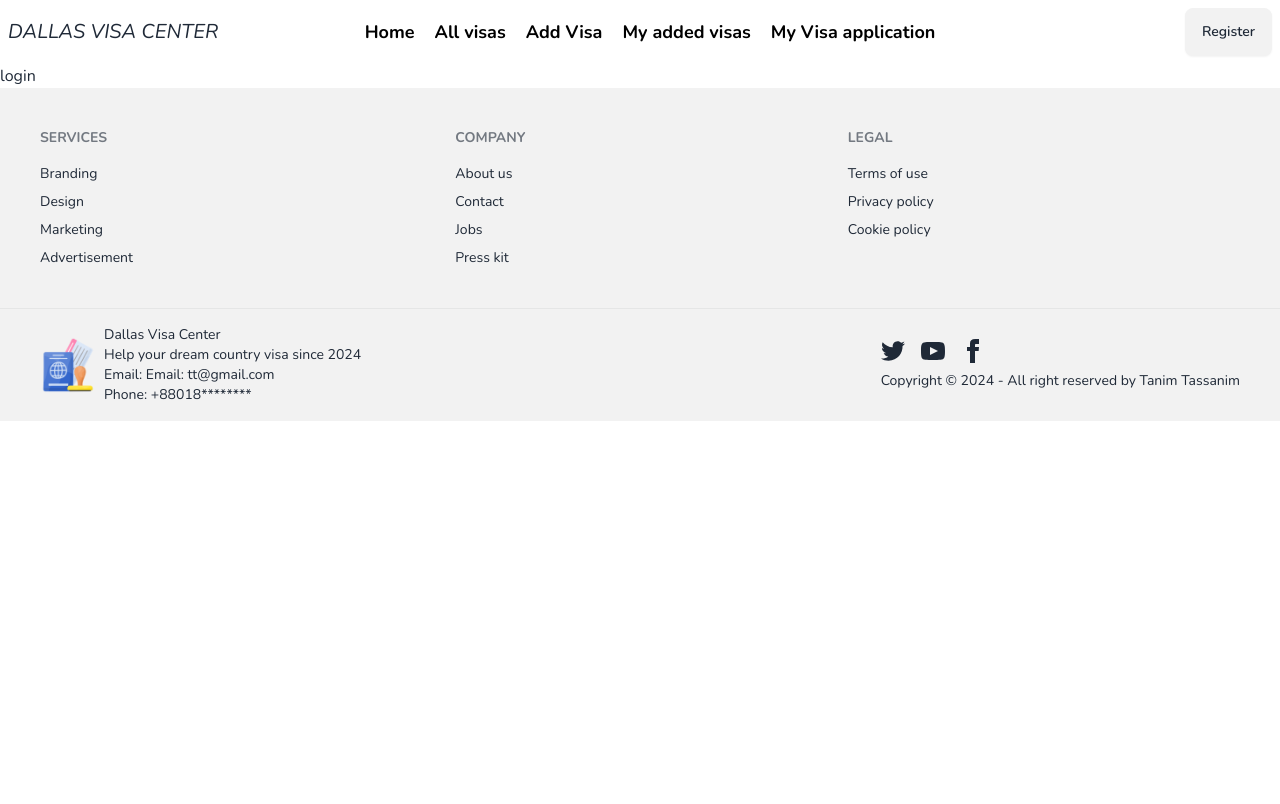
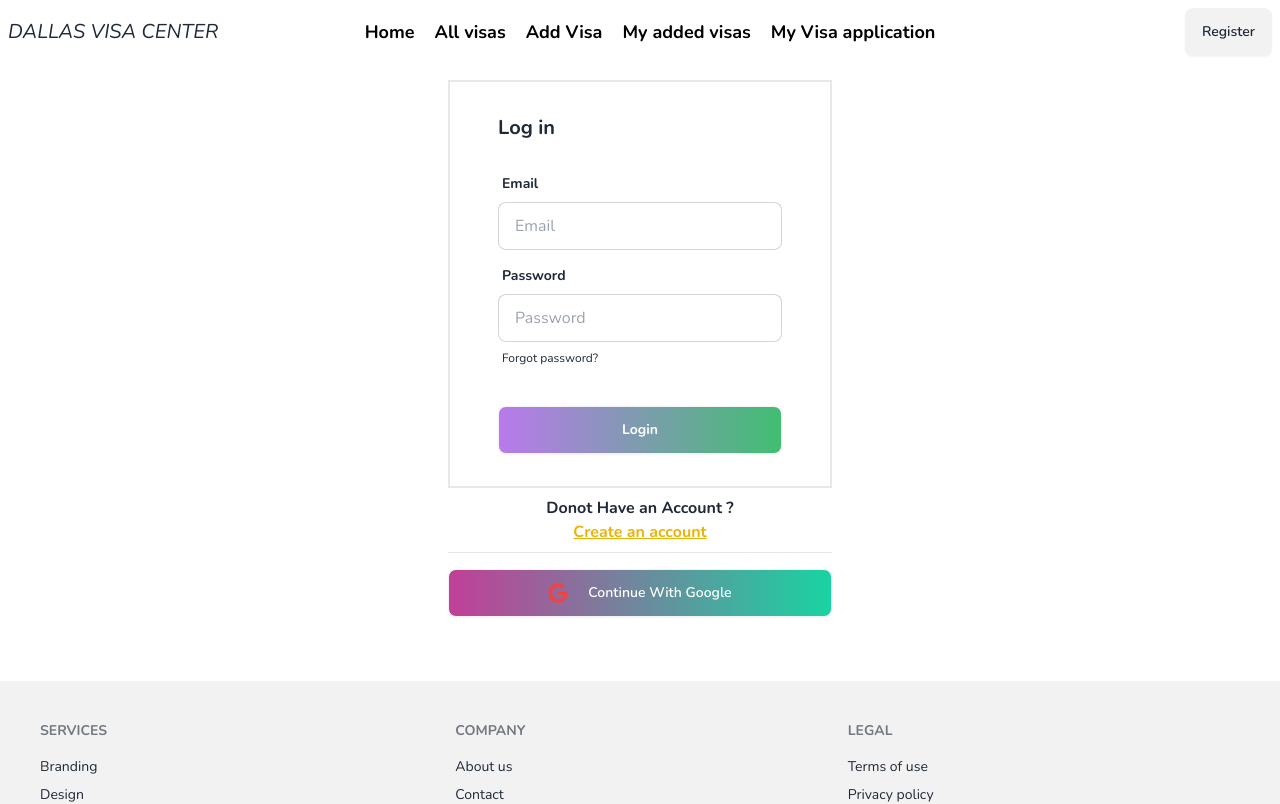
Before and after one commit to tanimtassanim235/visa-center-client, a React (Vite) app: page /login in a window 1280 px wide. Shown: the top 804 px of the page. Built offline with nearby package versions, Linux system fonts and the light colour scheme; no server answers.

Commit message:
register & signin done

```diff
--- /dev/null
+++ b/AuthProvider.jsx
@@ -0,0 +1,65 @@
+import { createContext, useEffect, useState } from "react";
+import { createUserWithEmailAndPassword, getAuth, GoogleAuthProvider, onAuthStateChanged, signInWithEmailAndPassword, signInWithPopup, signOut, updateProfile } from "firebase/auth";
+import app from "./src/firebase.init";
+
+export const AuthContext = createContext()
+const googleProvider = new GoogleAuthProvider();
+const auth = getAuth(app)
+
+const AuthProvider = ({ children }) => {
+    const [user, setUser] = useState(null);
+    const [loading, setLoading] = useState(true);
+
+    const createUser = (email, password) => {
+        setLoading(true)
+        return createUserWithEmailAndPassword(auth, email, password)
+    }
+
+    const signIn = (email, password) => {
+        setLoading(true)
+        return signInWithEmailAndPassword(auth, email, password)
+    }
+
+    const googleSignIn = () => {
+        setLoading(true)
+        return signInWithPopup(auth, googleProvider)
+    }
+
+    const updateUserProfile = (updatedInfo) => {
+        setLoading(true)
+        return updateProfile(auth.currentUser, updatedInfo)
+    }
+
+    const logOut = () => {
+        // setLoading(true)
+        setUser(null)
+        return signOut(auth)
+    }
+
+    useEffect(() => {
+        const UnSub = onAuthStateChanged(auth, (currentUser) => {
+            setUser(currentUser);
+            setLoading(false)
+        });
+        return () => {
+            UnSub();
+        }
+    })
+
+    const info = {
+        signIn,
+        googleSignIn,
+        setUser,
+        logOut,
+        createUser,
+        updateUserProfile
+    }
+
+    return (
+        <AuthContext.Provider value={info}>
+            {children}
+        </AuthContext.Provider>
+    );
+};
+
+export default AuthProvider;
--- a/package.json
+++ b/package.json
@@ -20,7 +20,9 @@
     "react-icons": "^5.4.0",
     "react-router-dom": "^7.0.2",
     "react-simple-typewriter": "^5.0.1",
+    "react-toastify": "^10.0.6",
     "sort-by": "^1.2.0",
+    "sweetalert2": "^11.14.5",
     "swiper": "^11.1.15"
   },
   "devDependencies": {
--- a/src/components/Login.jsx
+++ b/src/components/Login.jsx
@@ -1,10 +1,92 @@
-import React from 'react';
+import React, { useContext, useState } from 'react';
+import { AuthContext } from '../../AuthProvider';
+import { Link, useLocation, useNavigate } from 'react-router-dom';
+import { toast } from 'react-toastify';
+import { FaGoogle } from 'react-icons/fa';
 
 const Login = () => {
+    const { signIn, googleSignIn, setUser } = useContext(AuthContext);
+
+    const [errorMessage, setErrorMessage] = useState('');
+    const location = useLocation();
+
+    const navigate = useNavigate();
+
+    const handleLogin = (e) => {
+        e.preventDefault()
+        setErrorMessage('')
+        const email = e.target.email.value;
+        const password = e.target.password.value;
+
+        signIn(email, password)
+            .then((res) => {
+                const user = res.user;
+                setUser(user)
+                toast.success("Successfully Log in !", {
+                    position: "top-right"
+                });
+                navigate(location?.state ? location.state : "/");
+            })
+            .catch((error) => {
+                setErrorMessage(error.message);
+            })
+    }
+
+    // google login
+    const handleGoogle = () => {
+        googleSignIn()
+            .then((res) => {
+                const user = res.user;
+                setUser(user)
+                toast.success("Successfully Log in With Google !", {
+                    position: "top-right"
+                });
+                navigate(location?.state ? location.state : "/")
+            })
+            .catch((error) => {
+                setErrorMessage(error.message);
+            })
+
+    }
     return (
-        <div>
-            login
-        </div>
+        <>
+            <div className="card bg-base-500 w-full max-w-sm mx-auto mt-4  my-12">
+                <form className="card-body px-12 border-2" onSubmit={handleLogin} >
+                    <h3 className='text-xl font-bold mb-4'>Log in</h3>
+                    <div className="form-control">
+                        <label className="label">
+                            <span className="label-text font-bold">Email</span>
+                        </label>
+                        <input type="email" name='email' placeholder="Email"
+                            className="input input-bordered" required />
+                    </div>
+                    <div className="form-control">
+                        <label className="label">
+                            <span className="label-text font-bold">Password</span>
+                        </label>
+                        <input type="password" name='password' placeholder="Password" className="input input-bordered" required />
+                        <label className="label">
+                            <p className="label-text-alt link link-hover">Forgot password?</p>
+                        </label>
+                    </div>
+                    {
+                        errorMessage && <p className='text-red-500 italic'>{errorMessage}</p>
+                    }
+                    <div className="form-control mt-6">
+                        <button className="btn bg-gradient-to-r from-[#B97AEB] to-[#41BE72]  text-white font-bold">Login</button>
+                    </div>
+                </form>
+                <p className='p-2 text-center font-bold'>Donot Have an Account ? <br /> <Link to="/register" className='text-yellow-500 underline'>Create an account</Link></p>
+                <hr />
+                <div className='my-4 space-y-3'>
+                    <div className='btn flex justify-center  bg-gradient-to-r from-[#C13F98] to-[#19D3A2]  text-white cursor-pointer' onClick={handleGoogle}>
+                        <button className='flex items-center justify-around gap-5'>
+                            <span className='text-red-500 text-xl'><FaGoogle></FaGoogle></span>
+                            Continue With Google</button>
+                    </div>
+                </div>
+            </div>
+        </>
     );
 };
 
--- a/src/components/Register.jsx
+++ b/src/components/Register.jsx
@@ -1,16 +1,20 @@
-import React, { useState } from 'react';
+import React, { useContext, useState } from 'react';
 import { FaGoogle } from 'react-icons/fa';
-import { Link } from 'react-router-dom';
+import { Link, useNavigate } from 'react-router-dom';
+import { AuthContext } from '../../AuthProvider';
+import { toast } from 'react-toastify';
+
 
 const Register = () => {
 
+    const { googleSignIn, setUser, createUser, updateUserProfile } = useContext(AuthContext);
+    const navigate = useNavigate();
     const [error, setError] = useState({});
     const [errorMessage, setErrorMessage] = useState('');
 
     const handleRegister = e => {
         setErrorMessage('');
         setError({})
-
         e.preventDefault();
         const form = new FormData(e.target);
         const name = form.get("name");
@@ -25,8 +29,45 @@ const Register = () => {
             setError({ ...error, password: "One UpperCase , One LowerCase & 6 digit " })
             return
         }
+
+        createUser(email, password)
+            .then((res) => {
+                const user = res.user;
+                updateUserProfile({ displayName: name, photoURL: photo })
+                    .then(() => {
+                        setUser({ displayName: name, photoURL: photo })
+                        toast.success("Successful Registered !", {
+                            position: "top-center"
+                        });
+                        navigate("/")
+                    })
+                    .catch((err) => {
+
+                    })
+            })
+            .catch((error) => {
+                const errorCode = error.code;
+                const errorMes = error.message;
+                setErrorMessage(errorMes)
+            })
     }
 
+    // google login
+    const handleGoogle = () => {
+        googleSignIn()
+            .then((res) => {
+                const user = res.user;
+                setUser(user)
+                toast.success("Niceee Sign Up with Google !", {
+                    position: "top-center"
+                });
+                navigate("/")
+
+            })
+            .catch((error) => {
+                setErrorMessage(error.message)
+            })
+    }
     return (
         <div>
             <div className="card bg-base-100 w-full mx-auto max-w-lg shrink-0 my-5 p-6 border-2">
@@ -73,7 +114,7 @@ const Register = () => {
                 <p className='p-2 text-center font-bold'>Already Have an Account ? <br /> <Link to="/login" className='text-green-500 underline'>Log in</Link></p>
                 <hr />
                 <div className='my-4 space-y-3'>
-                    <div className='btn flex justify-center bg-gradient-to-r from-[#C13F98] to-[#19D3A2]  text-white cursor-pointer' >
+                    <div className='btn flex justify-center bg-gradient-to-r from-[#C13F98] to-[#19D3A2]  text-white cursor-pointer' onClick={handleGoogle} >
                         <button className='flex items-center justify-around gap-5'>
                             <span className='text-red-500 text-xl'><FaGoogle></FaGoogle></span>
                             Continue With Google</button>
--- a/src/firebase.init.js
+++ b/src/firebase.init.js
@@ -16,4 +16,4 @@ const firebaseConfig = {
 // Initialize Firebase
 const app = initializeApp(firebaseConfig);
 // Initialize Firebase Authentication and get a reference to the service
-export const auth = getAuth(app);
+export default app;
--- a/src/main.jsx
+++ b/src/main.jsx
@@ -4,9 +4,15 @@ import './index.css'
 import App from './App.jsx'
 import { RouterProvider } from 'react-router-dom'
 import { router } from './Routes/Router.jsx'
+import AuthProvider from '../AuthProvider.jsx'
+import { ToastContainer } from 'react-toastify'
+import "react-toastify/dist/ReactToastify.css";
 
 createRoot(document.getElementById('root')).render(
   <StrictMode>
-    <RouterProvider router={router}></RouterProvider>
+    <AuthProvider>
+      <RouterProvider router={router}></RouterProvider>
+      <ToastContainer></ToastContainer>
+    </AuthProvider>
   </StrictMode>,
 )
```
Also changed, not shown: 1 other file (tests, documents, lock files or other folders).
